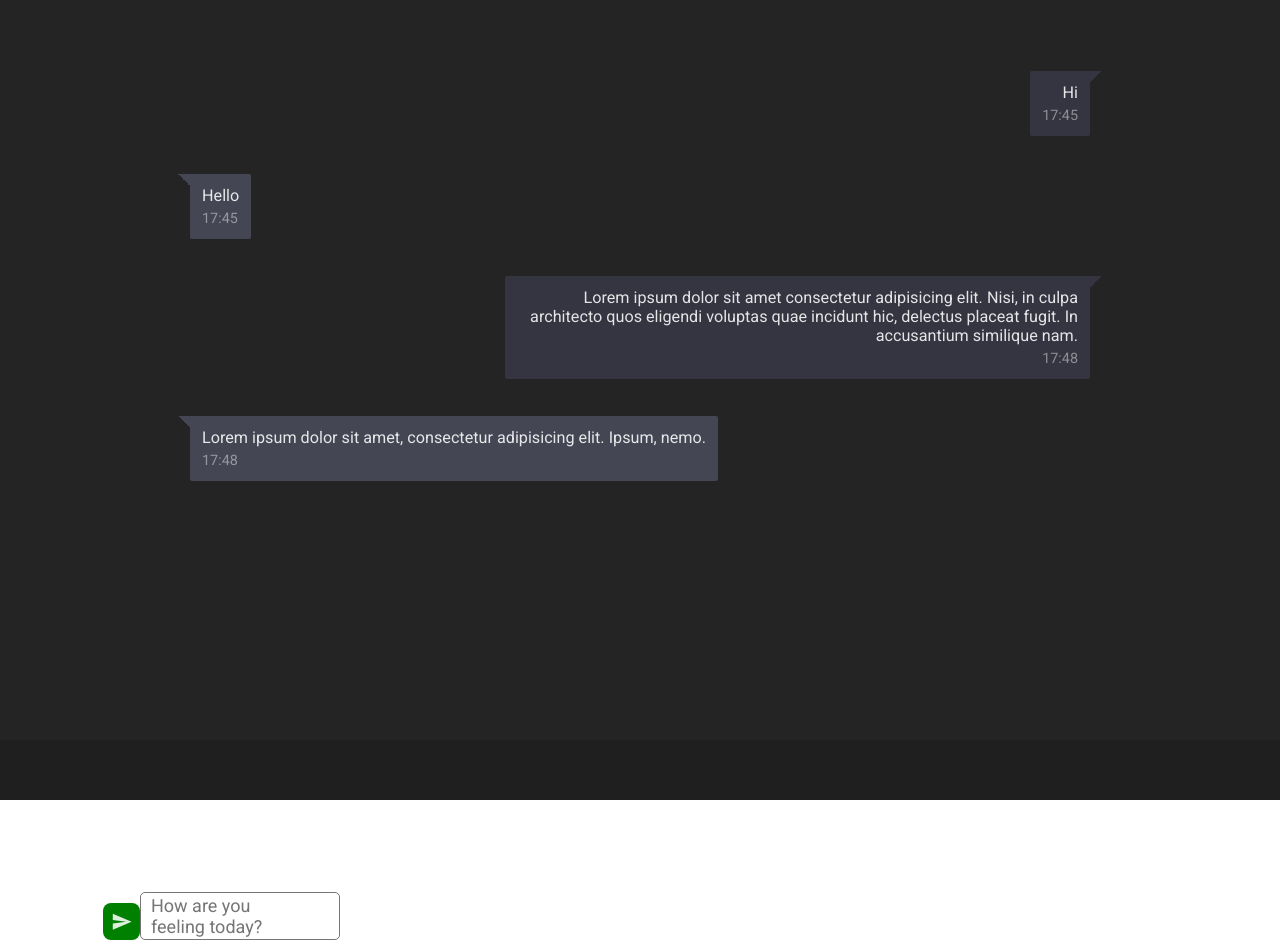
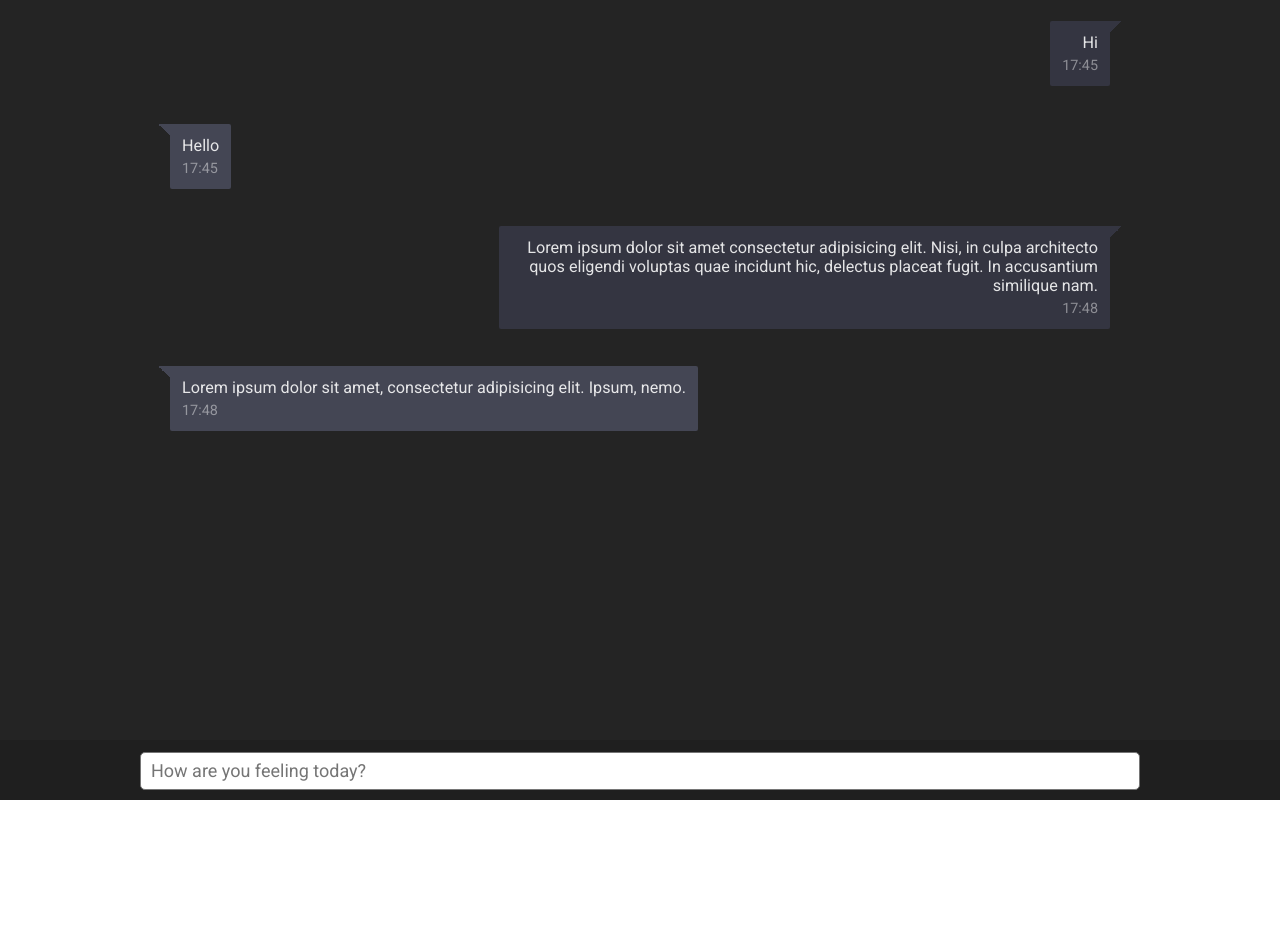
Before and after one commit to ChinmayBarik214/MedGPT, a React (Vite) app in the folder test-world/: page / in a window 1280 px wide. After the commit the page ends 800 px from the top, so only its background shows below. Built offline with nearby package versions, Linux system fonts and the light colour scheme.

Commit message:
Finished inputBox except Button

```diff
--- a/test-world/src/ChatWindow.css
+++ b/test-world/src/ChatWindow.css
@@ -5,8 +5,8 @@
 .chat-box {
     position: relative;
     width: 100%;
-    height: 100%;
-    padding: 50px;
+    height: calc(100vh - 60px);
+    padding: 0 30px;
     overflow: hidden;
     /* gives this a separate scrollbar*/
     /* overflow-y: auto;  */
--- a/test-world/src/InputBox.css
+++ b/test-world/src/InputBox.css
@@ -16,9 +16,9 @@
     max-width: 1000px;
     width: 100%;
     position: relative;
-    height:200px;
+    height: 60px;
 }
-.input-container .send-btn {
+.send-btn {
     cursor: pointer;
     font-size: 37.5px;
     background-color: var(--color-send-btn-bg);
@@ -26,18 +26,17 @@
     margin-left: calc(-37.5px);
     border-radius: 8px;
     padding: 8px;
+    z-index: 1;
 }
-#texttype {
-    width:200px;
+.texttype {
     position: absolute;
-    bottom:0;
+    bottom: 10px;
 }
 .input-container .textarea {
     display: flex;
     align-items: center;
     background-color: white;
-    padding-right: 37.5px;
-    padding-left: 10px;
+    padding: 7px 37.5px 7px 10px;
     width: 100%;
     outline: none;
     border-radius: 5px;
@@ -45,6 +44,7 @@
     font-family: inherit;
     color: var(--color-input);
     width: 100%;
-    min-height: 1rem;
+    min-height: 38px;
     resize: none;
+    overflow-y: hidden;
 }
--- a/test-world/src/InputBox.jsx
+++ b/test-world/src/InputBox.jsx
@@ -5,12 +5,12 @@ import SendIcon from '@mui/icons-material/Send';
 
 function InputBox() {
     const textareaRef = useRef(null);
-    const [textareaHeight, setTextareaHeight] = useState('auto');
+    const [textareaHeight, setTextareaHeight] = useState('38px');
 
     const handleTextareaChange = () => {
         const textarea = textareaRef.current;
         if (textarea) {
-            textarea.style.height = 'auto';
+            textarea.style.height = '38px';
             textarea.style.height = textarea.scrollHeight + 'px';
             setTextareaHeight(textarea.style.height);
         }
@@ -24,14 +24,13 @@ function InputBox() {
         {/* Chat input */}
         <div className='input-container'>
         <textarea
+            rows={1}
             ref={textareaRef}
             placeholder='How are you feeling today?'
-            className='textarea'
-            id="texttype"
+            className='textarea texttype'
             style={{ height: textareaHeight }}
             onChange={handleTextareaChange}
         />
-        <SendIcon className='send-btn' />
         </div>
     </div>
   )
```
